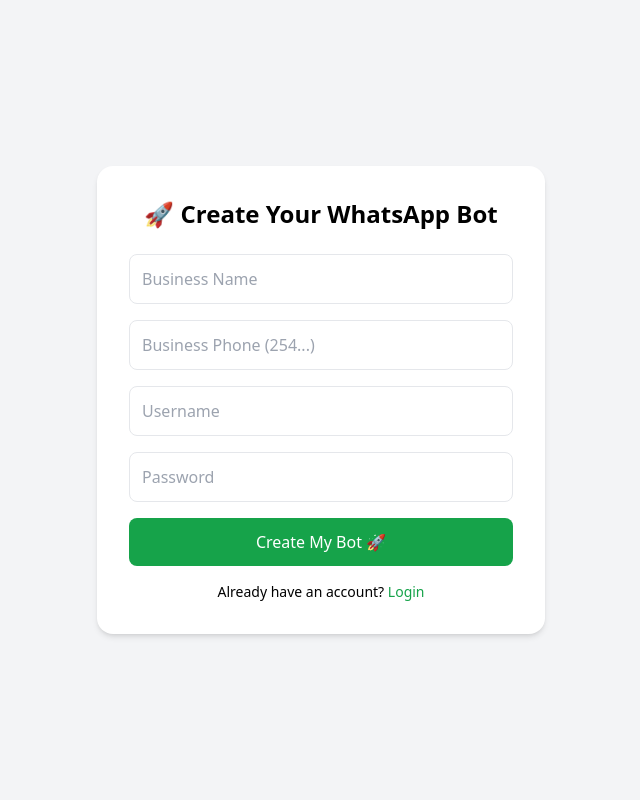
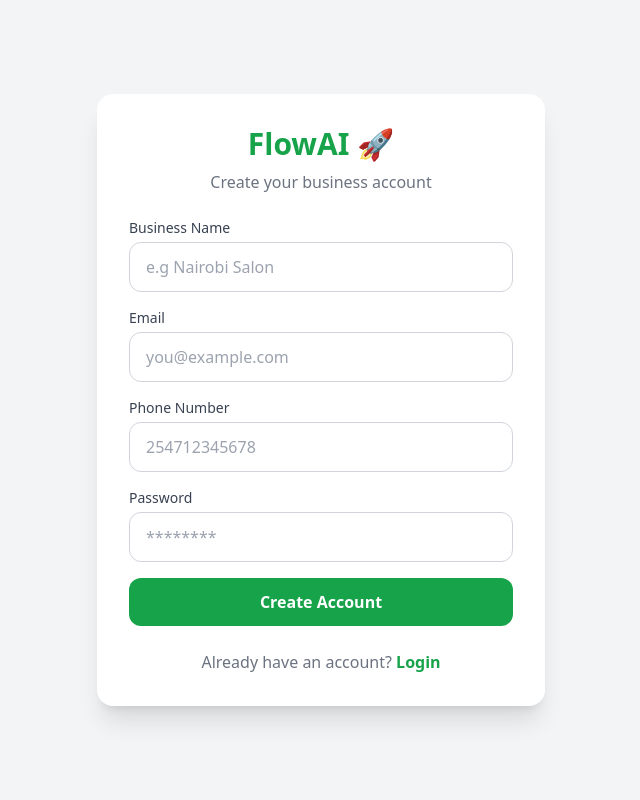
Before and after one commit to rachaelwanja/whatsapp-ai-bot-254, a Flask app: page /signup in a window 1280 px wide. Shown: the whole page, without its empty margins (319-959 px from the left). Run offline with Flask 3, Linux system fonts and the light colour scheme; some libraries are stand-ins or nearby versions.

Commit message:
Update signup.html

```diff
--- a/templates/signup.html
+++ b/templates/signup.html
@@ -1,42 +1,135 @@
 <!DOCTYPE html>
-<html>
+<html lang="en">
 <head>
-    <title>Sign Up</title>
+
+    <meta charset="UTF-8">
+
+    <meta name="viewport" content="width=device-width, initial-scale=1.0">
+
+    <title>FlowAI Signup</title>
+
     <script src="https://cdn.tailwindcss.com"></script>
+
 </head>
 
-<body class="bg-gray-100 flex items-center justify-center h-screen">
+<body class="bg-gray-100 min-h-screen flex items-center justify-center">
 
-    <div class="bg-white p-8 rounded-2xl shadow-md w-full max-w-md">
+    <div class="bg-white p-8 rounded-2xl shadow-xl w-full max-w-md">
 
-        <h2 class="text-2xl font-bold mb-6 text-center">
-            🚀 Create Your WhatsApp Bot
-        </h2>
+        <div class="text-center mb-6">
+
+            <h1 class="text-3xl font-bold text-green-600">
+                FlowAI 🚀
+            </h1>
+
+            <p class="text-gray-500 mt-2">
+                Create your business account
+            </p>
+
+        </div>
 
         <form method="POST" class="space-y-4">
 
-            <input name="name" placeholder="Business Name"
-                class="w-full p-3 border rounded-lg" required>
+            <!-- BUSINESS NAME -->
+            <div>
 
-            <input name="phone" placeholder="Business Phone (254...)"
-                class="w-full p-3 border rounded-lg" required>
+                <label class="block mb-1 text-sm font-medium text-gray-700">
+                    Business Name
+                </label>
 
-            <input name="username" placeholder="Username"
-                class="w-full p-3 border rounded-lg" required>
+                <input
+                    type="text"
+                    name="business_name"
+                    placeholder="e.g Nairobi Salon"
+                    required
 
-            <input type="password" name="password" placeholder="Password"
-                class="w-full p-3 border rounded-lg" required>
+                    class="w-full border border-gray-300 rounded-xl px-4 py-3 focus:outline-none focus:ring-2 focus:ring-green-500"
+                >
 
-            <button class="w-full bg-green-600 text-white p-3 rounded-lg hover:bg-green-700">
-                Create My Bot 🚀
+            </div>
+
+            <!-- EMAIL -->
+            <div>
+
+                <label class="block mb-1 text-sm font-medium text-gray-700">
+                    Email
+                </label>
+
+                <input
+                    type="email"
+                    name="email"
+                    placeholder="you@example.com"
+                    required
+
+                    class="w-full border border-gray-300 rounded-xl px-4 py-3 focus:outline-none focus:ring-2 focus:ring-green-500"
+                >
+
+            </div>
+
+            <!-- PHONE -->
+            <div>
+
+                <label class="block mb-1 text-sm font-medium text-gray-700">
+                    Phone Number
+                </label>
+
+                <input
+                    type="text"
+                    name="phone"
+                    placeholder="254712345678"
+                    required
+
+                    class="w-full border border-gray-300 rounded-xl px-4 py-3 focus:outline-none focus:ring-2 focus:ring-green-500"
+                >
+
+            </div>
+
+            <!-- PASSWORD -->
+            <div>
+
+                <label class="block mb-1 text-sm font-medium text-gray-700">
+                    Password
+                </label>
+
+                <input
+                    type="password"
+                    name="password"
+                    placeholder="********"
+                    required
+
+                    class="w-full border border-gray-300 rounded-xl px-4 py-3 focus:outline-none focus:ring-2 focus:ring-green-500"
+                >
+
+            </div>
+
+            <!-- BUTTON -->
+            <button
+                type="submit"
+
+                class="w-full bg-green-600 hover:bg-green-700 text-white font-semibold py-3 rounded-xl transition"
+            >
+                Create Account
             </button>
 
         </form>
 
-        <p class="text-center mt-4 text-sm">
-            Already have an account?
-            <a href="/login" class="text-green-600">Login</a>
-        </p>
+        <!-- LOGIN LINK -->
+        <div class="text-center mt-6">
+
+            <p class="text-gray-500">
+
+                Already have an account?
+
+                <a
+                    href="/login"
+                    class="text-green-600 font-semibold"
+                >
+                    Login
+                </a>
+
+            </p>
+
+        </div>
 
     </div>
 
```
